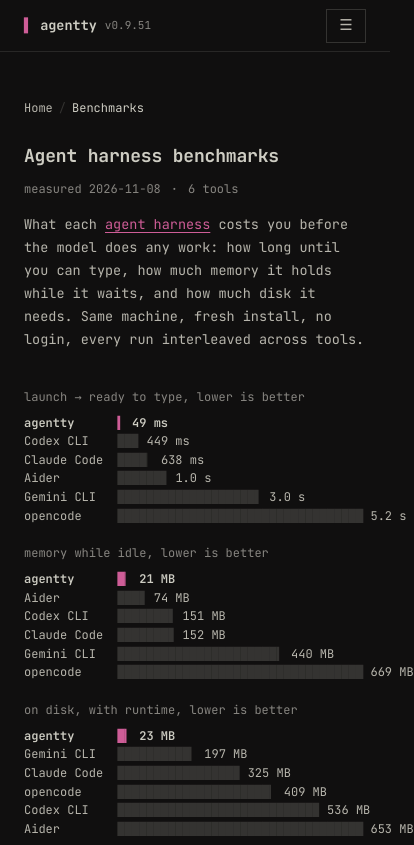
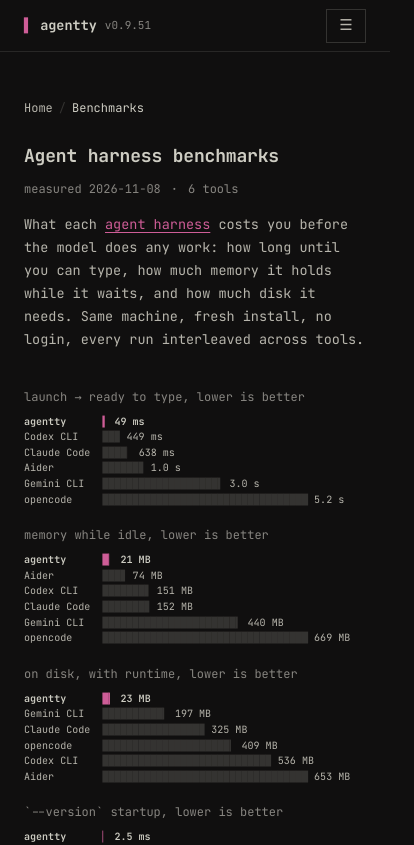
Before and after one commit to 1ay1/agentty.org, a Next.js app: page /benchmarks in a window 390 px wide. Shown: the top 845 px of the page, 414 px wide, since content can reach past the window. Built offline with nearby package versions, Linux system fonts and the light colour scheme.

Commit message:
Benchmark bars fit phone screens

```diff
--- a/app/site.css
+++ b/app/site.css
@@ -288,12 +288,13 @@ td .win { color: var(--text); }
 .related ul { padding-left: 18px; }
 
 /* ── benchmark bars (plain text) ─────────────────────────────────────── */
-.bench { display: grid; gap: 18px; }
-.bench-metric { margin: 0; }
+.bench { display: grid; grid-template-columns: minmax(0, 1fr); gap: 18px; }
+.bench-metric { margin: 0; min-width: 0; }
 .bench-metric figcaption { color: var(--text-faint); font-size: var(--fs-sm); margin: 0 0 6px; }
 .bench-metric pre {
   margin: 0; padding: 0; background: none; border: 0; overflow-x: auto;
-  font-size: var(--fs-sm); line-height: 1.55; color: var(--text-dim); letter-spacing: 0;
+  /* a row is ~56 characters (0.6em each): shrink to fit narrow screens */
+  font-size: min(var(--fs-sm), calc((100vw - var(--gutter) - 24px) / 34)); line-height: 1.55; color: var(--text-dim); letter-spacing: 0;
 }
 .bench-bar { color: var(--border); }
 .bench-row.is-us { color: var(--text); font-weight: 600; }
```
